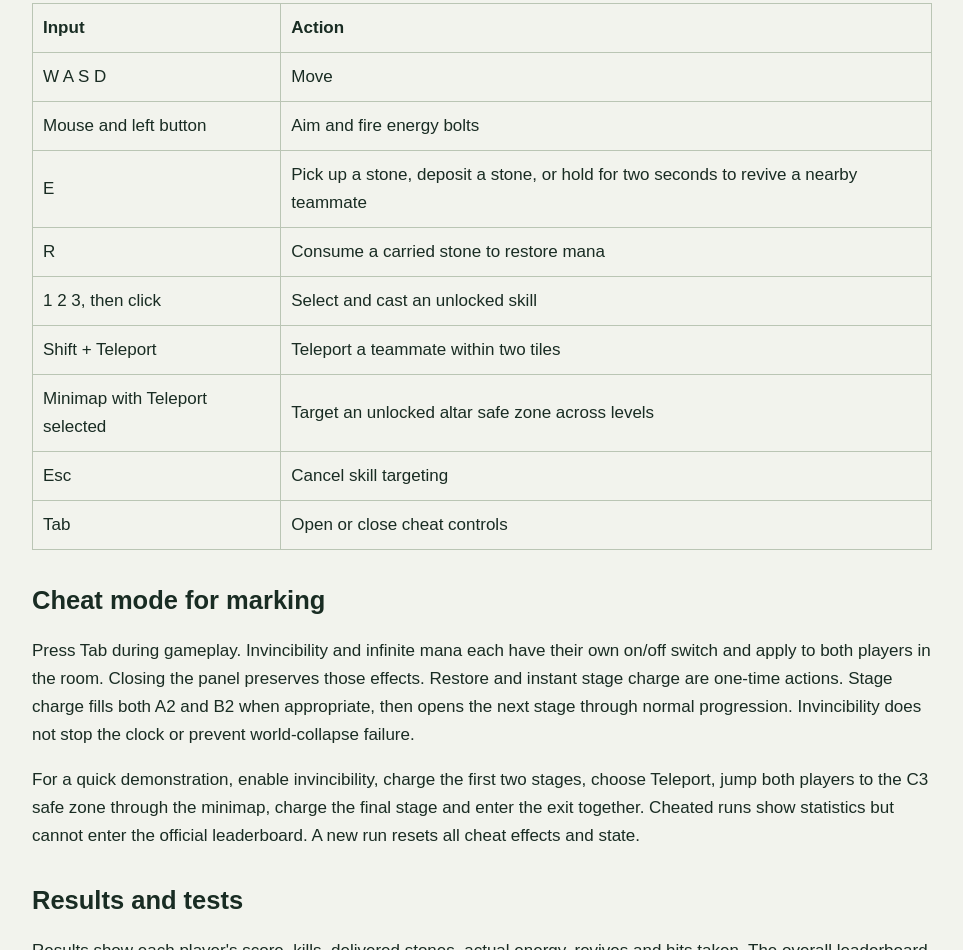
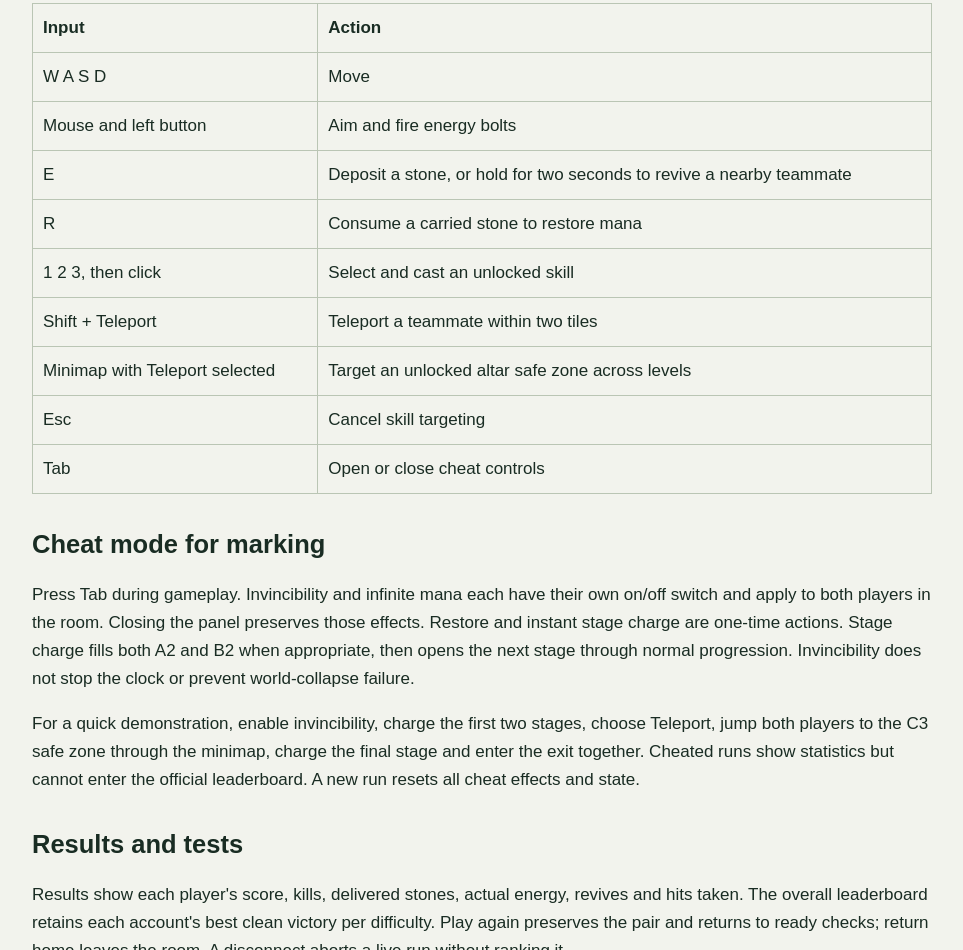
Before and after one commit to ShawnZhang2006/COMP4021-Group-Project, a website: page README.html in a window 1280 px wide. Shown: the part 996-1946 px from the top of the page, without its empty margins (158-1121 px from the left). Drawn offline with Linux system fonts and the light colour scheme.

Commit message:
Deleted description of E picking up a stone

```diff
--- a/README.html
+++ b/README.html
@@ -5,7 +5,7 @@
 node server.js</pre><p>Open <a href="http://localhost:8000">http://localhost:8000</a>. No build step, external database or automated startup script is needed. The included assets work without external websites.</p>
 <h2>Connect both explorers</h2><p>Use two different browsers or separate browser profiles, with a different account in each. Two regular tabs in the same profile share their login cookie. Create accounts, choose <strong>Find a teammate</strong>, agree on difficulty, then have both players choose <strong>Ready for expedition</strong>.</p>
 <h2>The objective</h2><p>Charge A1 in level one, then A2 in level one's return area and B2 in level two. Enter level three to wake the destroyer in level one. Charge C3, then stand together in the final exit ring for two seconds. You have 240 seconds; menus do not pause the clock.</p><p>Player kills drop stones. Each stone adds 25 altar energy or restores 40 mana. Unfinished altars decay; completed altars stay full. Both explorers down, timeout, or complete map destruction before C3 is full ends the run.</p>
-<h2>Controls</h2><table><tr><th>Input</th><th>Action</th></tr><tr><td>W A S D</td><td>Move</td></tr><tr><td>Mouse and left button</td><td>Aim and fire energy bolts</td></tr><tr><td>E</td><td>Pick up a stone, deposit a stone, or hold for two seconds to revive a nearby teammate</td></tr><tr><td>R</td><td>Consume a carried stone to restore mana</td></tr><tr><td>1 2 3, then click</td><td>Select and cast an unlocked skill</td></tr><tr><td>Shift + Teleport</td><td>Teleport a teammate within two tiles</td></tr><tr><td>Minimap with Teleport selected</td><td>Target an unlocked altar safe zone across levels</td></tr><tr><td>Esc</td><td>Cancel skill targeting</td></tr><tr><td>Tab</td><td>Open or close cheat controls</td></tr></table>
+<h2>Controls</h2><table><tr><th>Input</th><th>Action</th></tr><tr><td>W A S D</td><td>Move</td></tr><tr><td>Mouse and left button</td><td>Aim and fire energy bolts</td></tr><tr><td>E</td><td>Deposit a stone, or hold for two seconds to revive a nearby teammate</td></tr><tr><td>R</td><td>Consume a carried stone to restore mana</td></tr><tr><td>1 2 3, then click</td><td>Select and cast an unlocked skill</td></tr><tr><td>Shift + Teleport</td><td>Teleport a teammate within two tiles</td></tr><tr><td>Minimap with Teleport selected</td><td>Target an unlocked altar safe zone across levels</td></tr><tr><td>Esc</td><td>Cancel skill targeting</td></tr><tr><td>Tab</td><td>Open or close cheat controls</td></tr></table>
 <h2>Cheat mode for marking</h2><p>Press Tab during gameplay. Invincibility and infinite mana each have their own on/off switch and apply to both players in the room. Closing the panel preserves those effects. Restore and instant stage charge are one-time actions. Stage charge fills both A2 and B2 when appropriate, then opens the next stage through normal progression. Invincibility does not stop the clock or prevent world-collapse failure.</p><p>For a quick demonstration, enable invincibility, charge the first two stages, choose Teleport, jump both players to the C3 safe zone through the minimap, charge the final stage and enter the exit together. Cheated runs show statistics but cannot enter the official leaderboard. A new run resets all cheat effects and state.</p>
 <h2>Results and tests</h2><p>Results show each player's score, kills, delivered stones, actual energy, revives and hits taken. The overall leaderboard retains each account's best clean victory per difficulty. Play again preserves the pair and returns to ready checks; return home leaves the room. A disconnect aborts a live run without ranking it.</p><pre>npm run check
 npm test</pre><p>Tests use temporary data and an ephemeral local port. They cover rules, storage and real authenticated HTTP/WebSocket interactions. Complete the manual two-browser audio/visual checklist before the final video.</p>
```
